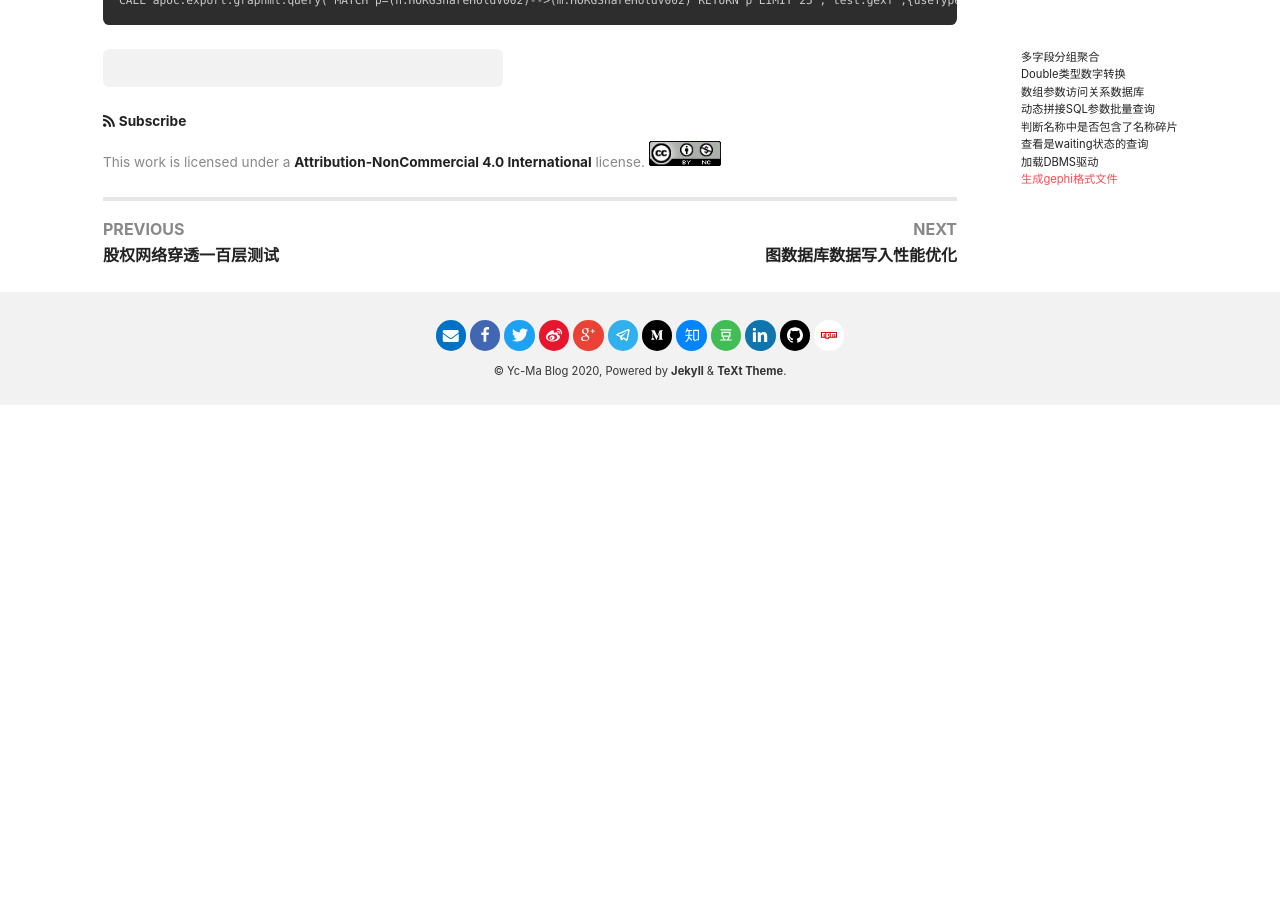
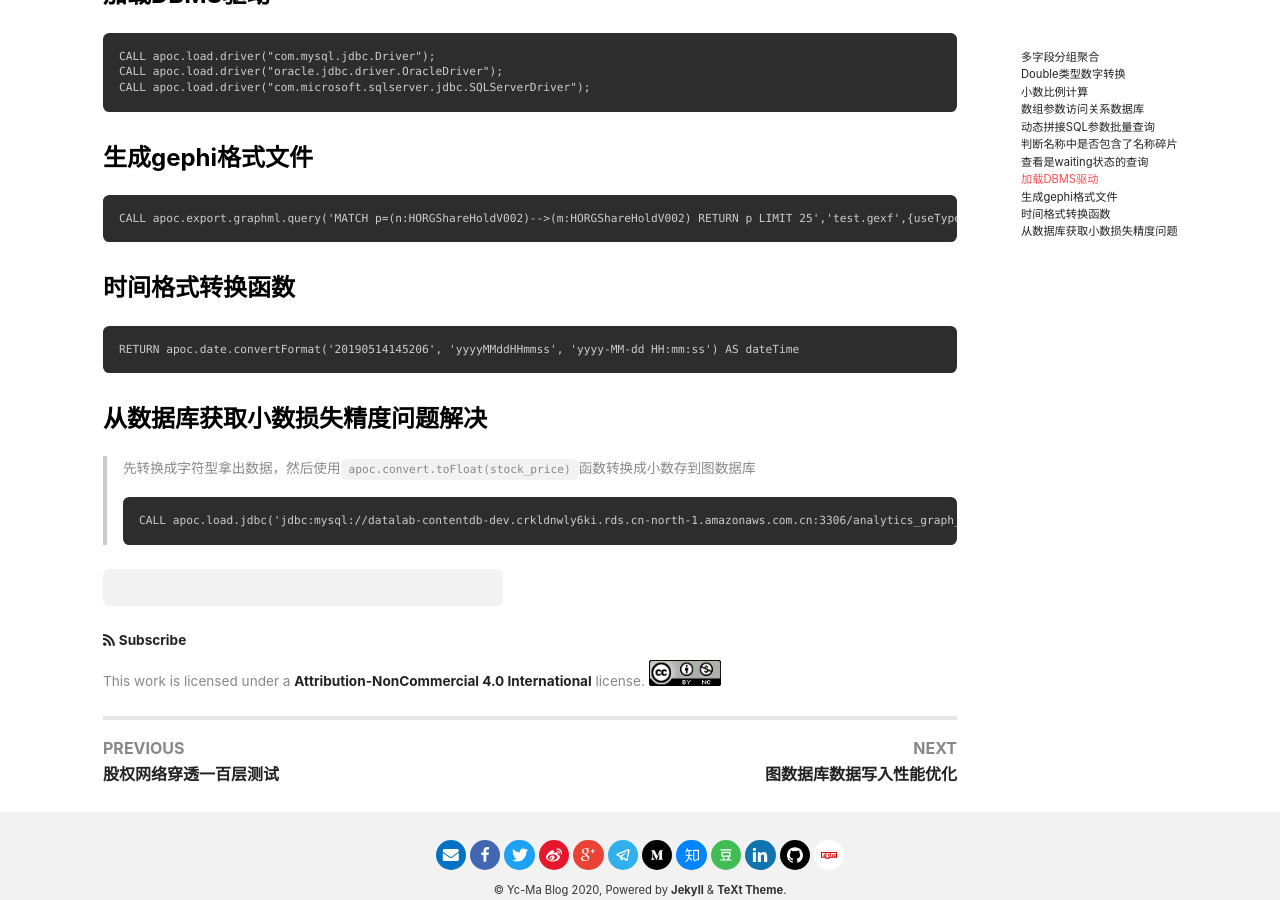
Before and after one commit to crazyyanchao/blog, a Jekyll site: the page built from _posts/2021-06-24-常用CYPHER查询（四）.md, in a window 1280 px wide and 900 px high, scrolled down 2080 px. Built offline with Jekyll 4.4.1, drawn with Linux system fonts in a browser that asks for light colours; nearby versions of some CDN libraries; comment, search, counter and statistics services are not loaded; before the commit the page ends 2485 px from its top, so only the background shows below that; some of the changed text lies outside the part shown.

````diff
--- a/_posts/2021-06-24-常用CYPHER查询（四）.md
+++ b/_posts/2021-06-24-常用CYPHER查询（四）.md
@@ -44,6 +44,11 @@ RETURN field1,
 RETURN apoc.convert.toFloat('2.123213904580435') AS weight
 ```
 
+### 小数比例计算
+```
+RETURN apoc.convert.toFloat(apoc.number.exact.div(TOSTRING('0.213'),TOSTRING('1.343'),6)) AS decimal
+```
+
 ### 数组参数访问关系数据库
 ```
 CALL apoc.load.jdbc('jdbc:mysql://datalab-contentdb-dev.crkldnwly6ki.rds.cn-north-1.amazonaws.com.cn:3306/analytics_graph_data?user=dev&password=datalabgogo&useUnicode=true&characterEncoding=utf8&serverTimezone=UTC', 'SELECT ybId,tfidf FROM ZYYX_YANBAO_CONCEPT_CALC_NO_WEIGHT_BEFORE WHERE tfidf>0.02 AND kwId IN (1211876451,17344784)',[])
@@ -81,3 +86,14 @@ CALL apoc.load.driver("com.microsoft.sqlserver.jdbc.SQLServerDriver");
 ```
 CALL apoc.export.graphml.query('MATCH p=(n:HORGShareHoldV002)-->(m:HORGShareHoldV002) RETURN p LIMIT 25','test.gexf',{useTypes:true,format: 'gephi',stream:true})
 ```
+
+### 时间格式转换函数
+```
+RETURN apoc.date.convertFormat('20190514145206', 'yyyyMMddHHmmss', 'yyyy-MM-dd HH:mm:ss') AS dateTime
+```
+
+### 从数据库获取小数损失精度问题解决
+>先转换成字符型拿出数据，然后使用`apoc.convert.toFloat(stock_price)`函数转换成小数存到图数据库
+```
+CALL apoc.load.jdbc('jdbc:mysql://datalab-contentdb-dev.crkldnwly6ki.rds.cn-north-1.amazonaws.com.cn:3306/analytics_graph_data?user=dev&password=datalabgogo&useUnicode=true&characterEncoding=utf8&serverTimezone=UTC', 'SELECT CAST(stock_price AS CHAR) AS restock_price,stock_price FROM analytics_graph_data.ASHAREINSIDEHOLDER_20210726 a WHERE a.HWMP IS NULL limit 1') YIELD row RETURN * LIMIT 1
+```
````
Also changed, not shown: _posts/2020-06-16-常用CYPHER查询（一）.md (+4 -0 lines), _posts/2020-11-26-Python调用ONgDB-HTTP接口.md (+1 -1 lines), _posts/2021-07-13-Linux文件切分.md (+1 -1 lines), _posts/2021-08-02-图数据构建脚本后台远程执行.md (added, +24 -0 lines).
